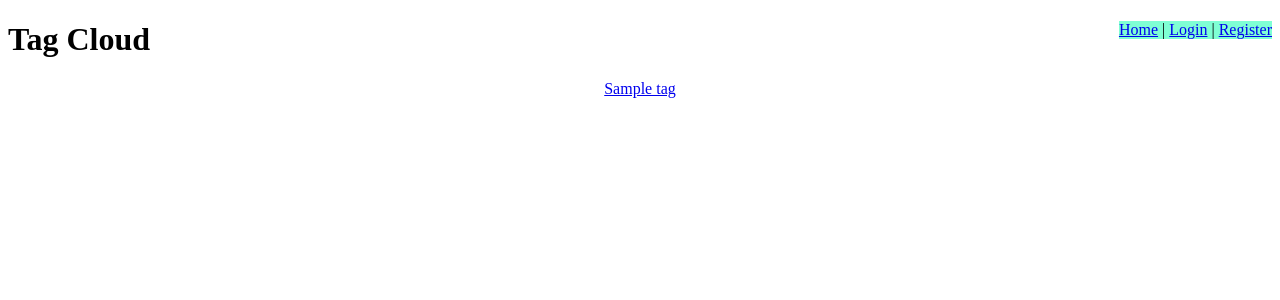
After one commit to Leocorp/Django-Bookmark-WebApp, a Django app: page /tag/ in a window 1280 px wide. The commit adds this page. Shown: the top 300 px of the page. Run offline with Django 3.2, Linux system fonts and the light colour scheme; tables that the repository leaves empty hold one stand-in row (values such as "Sample post").

Commit message:
Added the tag page and tag_cloud page plus some security features.

```diff
--- a/bookmarks/static/style.css
+++ b/bookmarks/static/style.css
@@ -7,3 +7,21 @@
 input{
     display: block;
 }
+
+ul.tags, ul.tags li {
+  display: inline;
+  margin: 0;
+padding: 0; }
+
+#tag-cloud {
+     text-align: center;
+   }
+   #tag-cloud a {
+     margin: 0 0.2em;
+   }
+.tag-cloud-0 { font-size: 100%; }
+.tag-cloud-1 { font-size: 120%; }
+.tag-cloud-2 { font-size: 140%; }
+.tag-cloud-3 { font-size: 160%; }
+.tag-cloud-4 { font-size: 180%; }
+.tag-cloud-5 { font-size: 200%; }
--- a/bookmarks/views.py
+++ b/bookmarks/views.py
@@ -4,6 +4,7 @@ from django.http import Http404
 from django.contrib.auth import logout
 from django.http import HttpResponseRedirect
 from django.template import RequestContext
+from django.shortcuts import get_object_or_404
 
 from bookmarks.forms import *
 from bookmarks.models import Link, Bookmark, Tag
@@ -20,23 +21,52 @@ def main_page(request):
     return render_to_response('main_page.html',variables)
 
 def user_page(request, username):
-    try:
-        user = User.objects.get(username=username)
-    except:
-        raise Http404('Requested User Not Found!')
-
-    bookmarks = user.bookmark_set.all() #gets all data instances in Bookmark table belonging to the User.
-                                        # Created by django when the two tables were linked.
-
+    user = get_object_or_404(User, username= username)
+    bookmarks = user.bookmark_set.order_by('-id')
     variables = RequestContext(
         request,
         {
         'username':username,
-        'bookmarks':bookmarks
+        'bookmarks':bookmarks,
+            'show_tags': True,
     })
 
 
     return render_to_response('user_page.html', variables)
+
+def tag_page(request, tag_name):
+    tag = get_object_or_404(Tag, name=tag_name)
+    bookmarks = tag.bookmark.order_by('-id') #Descending order
+    variables = RequestContext(request, {
+        'bookmarks':bookmarks,
+        'tag_name':tag_name,
+        'show_tags':True,
+        'show_user':True,
+    })
+    return render_to_response('tag_page.html', variables)
+
+def tag_cloud_page(request):
+    MAX_WEIGHT = 5
+    tags = Tag.objects.order_by('name')
+    min_count = max_count = tags[0].bookmark.count()
+    for tag in tags:
+        tag.count = tag.bookmark.count()
+        if tag.count < min_count:
+            min_count = tag.count
+        if max_count < tag.count:
+            max_count = tag.count
+        #compute range to avoid a division by zero
+        range = float(max_count - min_count)
+        if range == 0:
+            range = 1.0
+        #calculate weight
+    for tag in tags:
+        tag.weight = int(MAX_WEIGHT * (tag.count - min_count)/range)
+    variables = RequestContext(request, {
+        'tags':tags
+    })
+    return render_to_response('tag_cloud_page.html', variables)
+
 
 def logout_page(request):
     logout(request)
--- /dev/null
+++ b/django_bookmarks/templates/tag_cloud_page.html
@@ -0,0 +1,10 @@
+{% extends "base.html" %}
+{% block title %}Tag Cloud{% endblock %}
+{% block head %}Tag Cloud{% endblock %}
+{% block content %}
+ <div id="tag-cloud">
+   {% for tag in tags %}
+     <a href="/tag/{{ tag.name |urlencode }}/" class="tag-cloud-{{ tag.weight }}">{{ tag.name |escape }}</a>
+   {% endfor %}
+ </div>
+{% endblock %}
--- /dev/null
+++ b/django_bookmarks/templates/tag_page.html
@@ -0,0 +1,6 @@
+{% extends "base.html" %}
+{% block title %}Tag: {{ tag_name |escape }}{% endblock %}
+{% block head %}Bookmarks for tag: {{ tag_name | escape }}{% endblock%}
+{% block content %}
+     {% include "bookmark_list.html" %}
+{% endblock %}
--- a/django_bookmarks/urls.py
+++ b/django_bookmarks/urls.py
@@ -26,6 +26,8 @@ urlpatterns = [
     #Browsing
     url(r'^$', main_page),
     url(r'^user/(\w+)/$', user_page),
+    url(r'^tag/([^\s]+)/$',tag_page ),
+    url(r'^tag/$', tag_cloud_page),
 
     #Session Management
     url(r'^login/$', 'django.contrib.auth.views.login'),
```
Also changed, not shown: django_bookmarks/templates/bookmark_list.html (added, +29 -0 lines), django_bookmarks/templates/user_page.html (+1 -9 lines), 1 other file.
